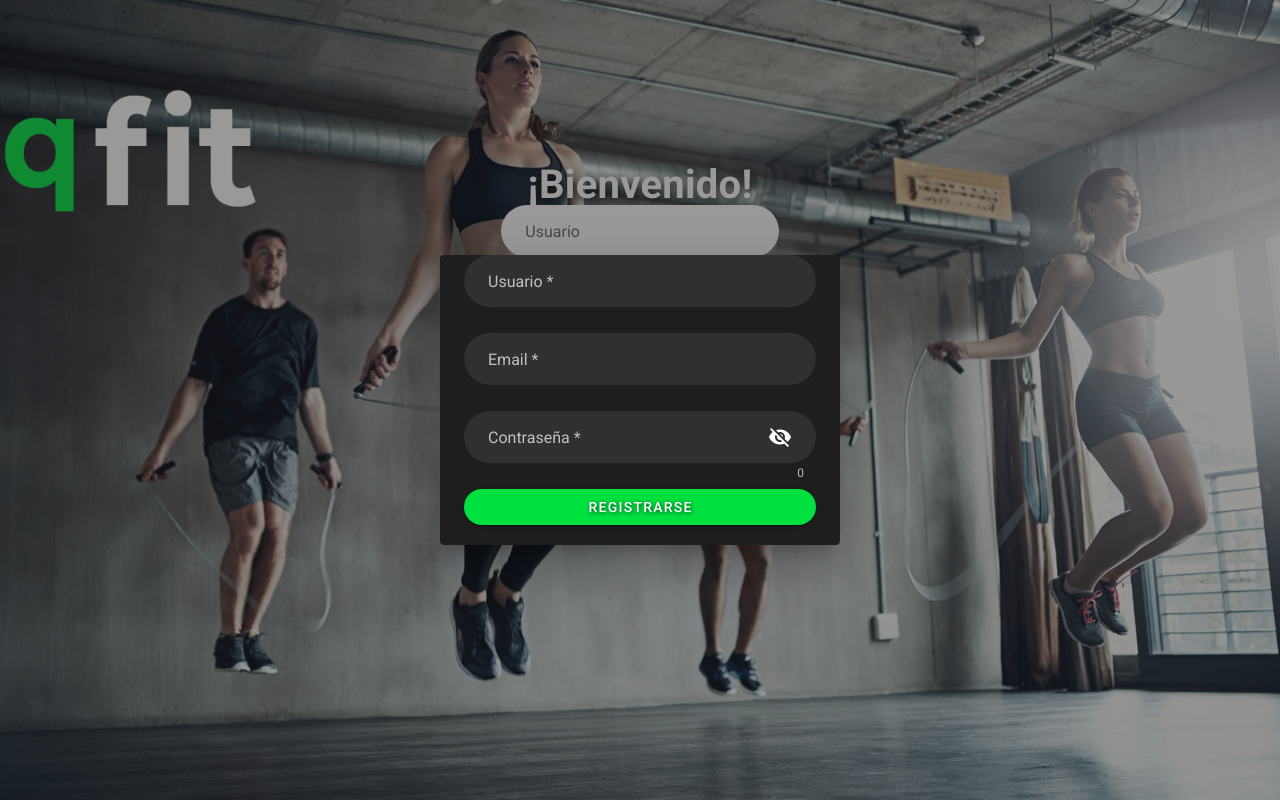
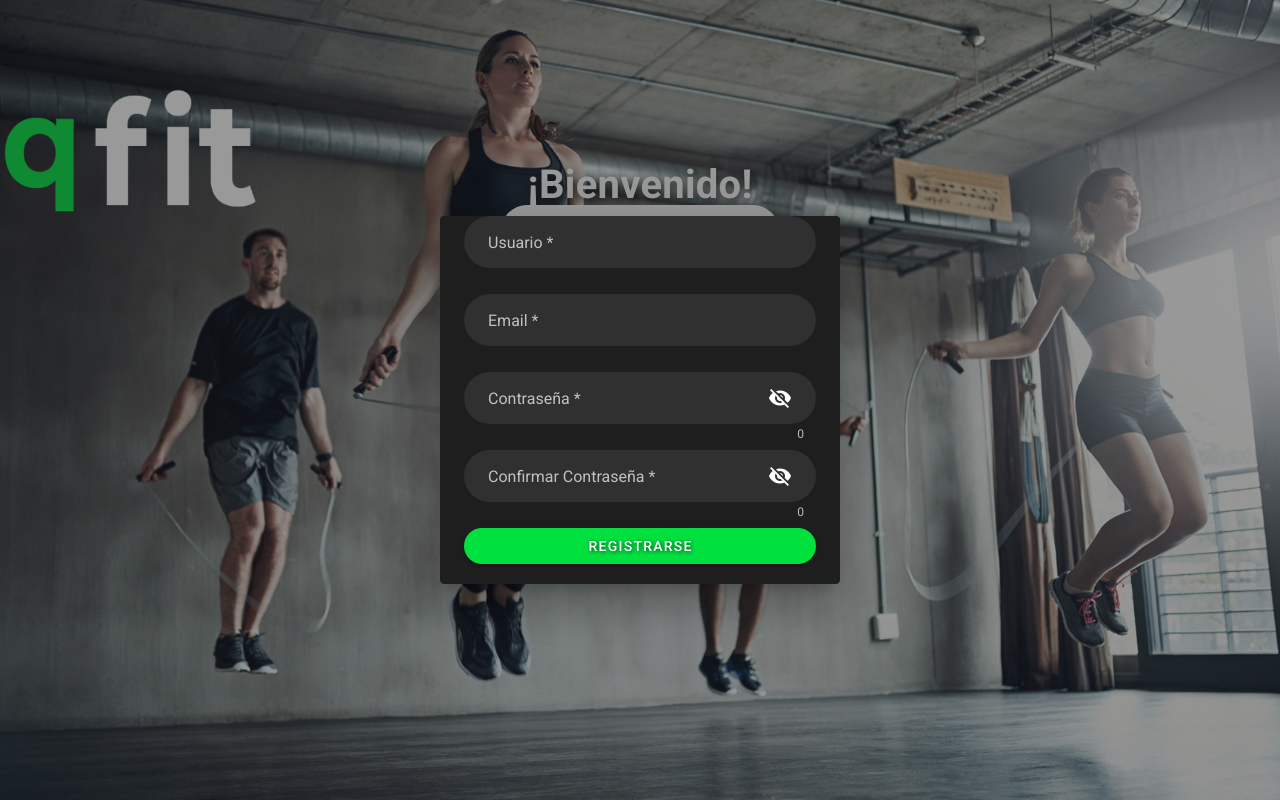
Before and after one commit to spreusche/qFit-web, a Vue app: page /Explorar in a window 1280 px wide. Both pictures are taken after a click on the button "REGISTRARSE". Built offline with nearby package versions, Linux system fonts and the light colour scheme.

Commit message:
Cambio del iconito de vuelta y mas verificaciones

```diff
--- a/src/components/Principal.vue
+++ b/src/components/Principal.vue
@@ -99,6 +99,24 @@
                                         hint="Mínimo 8 caracteres"
                                         counter
                                         @click:append="show1 = !show1"
+                                      ></v-text-field>
+                                    </v-row>
+                                    <v-row>
+                                      <v-text-field
+                                          v-model="confirmPassword"
+                                          filled
+                                          rounded
+                                          dense
+                                          required
+                                          :append-icon="
+                                          show1 ? 'mdi-eye' : 'mdi-eye-off'
+                                        "
+                                          :type="show1 ? 'text' : 'password'"
+                                          :rules="[comparePassword]"
+                                          name="input-10-1"
+                                          label="Confirmar Contraseña *"
+                                          counter
+                                          @click:append="show1 = !show1"
                                       ></v-text-field>
                                     </v-row>
                                     <v-row>
@@ -233,6 +251,7 @@ export default {
       usernameReg: "",
       emailReg: "",
       passReg: "",
+      confirmPassword:'',
       verification: false,
       verificationInput: "",
 
@@ -348,5 +367,10 @@ export default {
         });
     },
   },
+  computed:{
+    comparePassword(){
+      return this.passReg !== this.confirmPassword ? 'Passwords do not match' : true
+    }
+  }
 };
 </script>
--- a/src/components/Toolbar.vue
+++ b/src/components/Toolbar.vue
@@ -41,9 +41,7 @@
       <v-menu offset-y>
         <template v-slot:activator="{ on, attrs }">
           <v-btn icon v-bind="attrs" v-on="on">
-            <v-avatar>
-              <img :src = 'getAvatarUrl()' :alt = "require('../assets/account.png')">
-            </v-avatar>
+            <v-icon>mdi-account</v-icon>
           </v-btn>
         </template>
         <v-list>
@@ -93,7 +91,6 @@ export default {
         .get(UserApi.baseUrl + "/user/current")
         .then((response) => {
           this.username = response.data.username;
-          this.avatarUrl = response.data.avatarUrl;
         })
         .catch((error) => console.log(error));
     },
@@ -105,9 +102,6 @@ export default {
             this.$router.push('/');
           })
           .catch((error) => console.log(error));
-    },
-    getAvatarUrl: function (){
-      return this.avatarUrl;
     }
   },
   created() {
```
